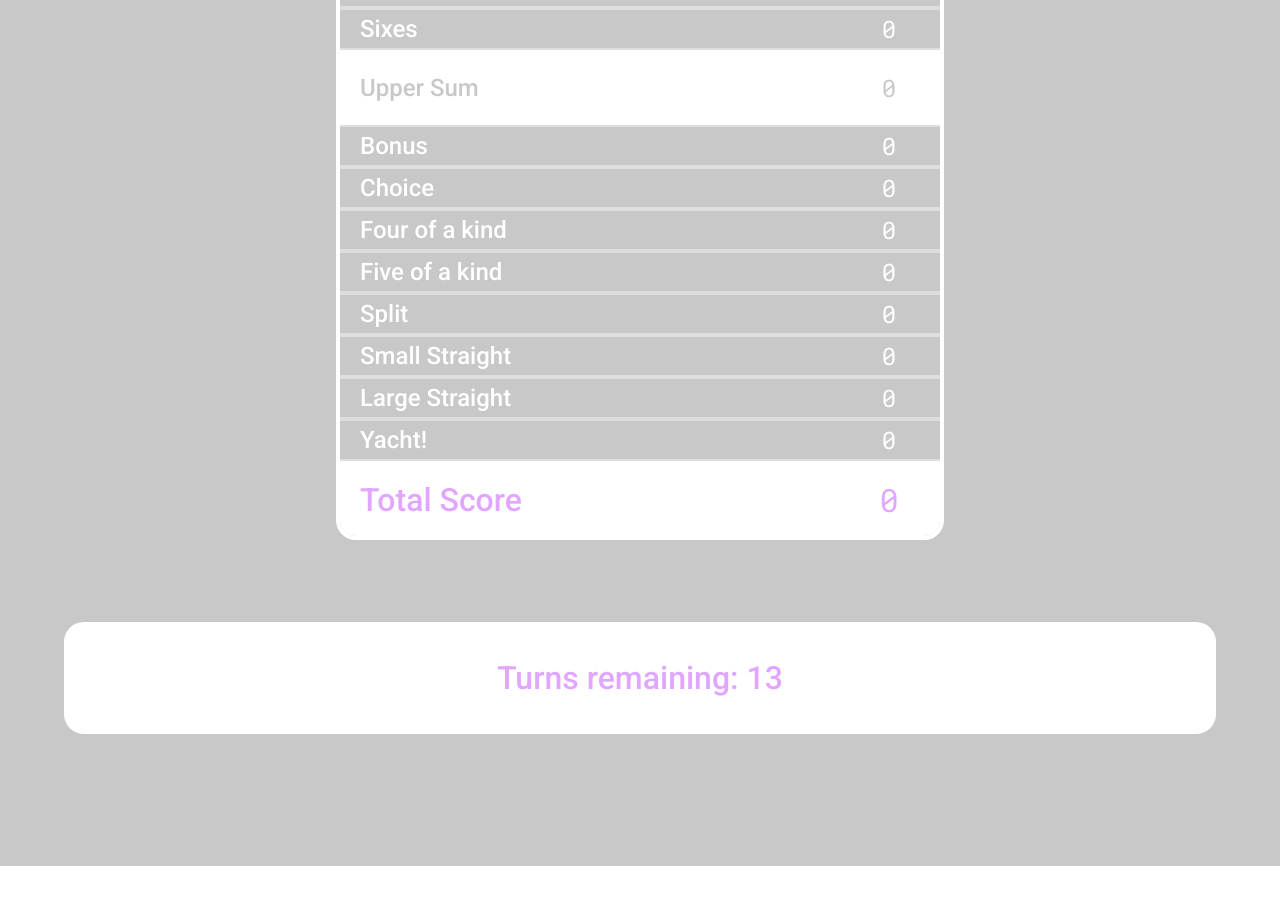
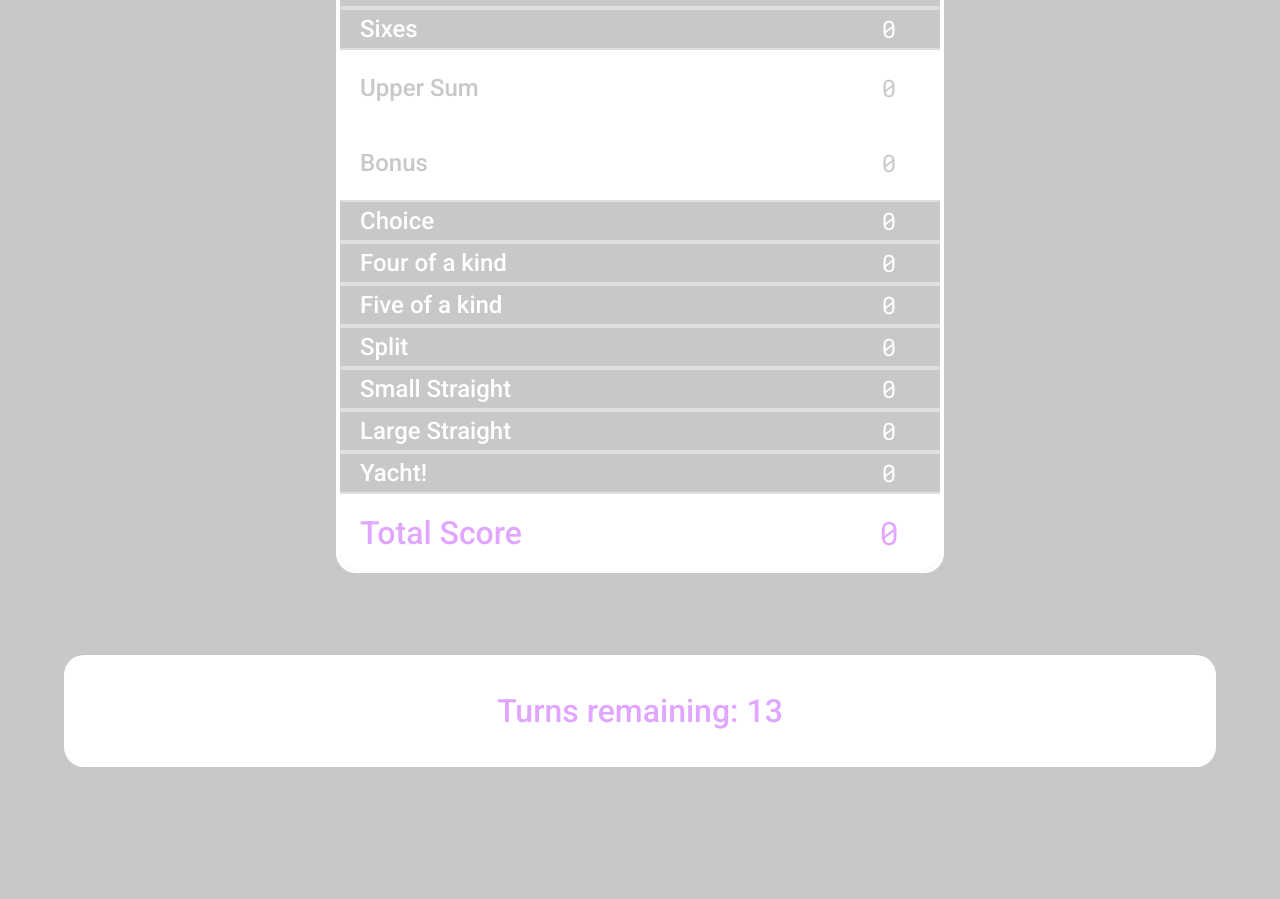
Before and after one commit to chriskstaton/SIXXES, a React (Vite) app: page / in a window 1280 px wide. Shown: the part 860-1759 px from the top of the page. Before the commit the page ends 1726 px from the top, so only its background shows below. Built offline with nearby package versions, Linux system fonts and the light colour scheme.

Commit message:
change vh of table, styles for bonus

```diff
--- a/src/Scoreboard.scss
+++ b/src/Scoreboard.scss
@@ -16,7 +16,7 @@ $scoreboard-border: 4px solid rgba(255, 255, 255, 0.4);
 		table {
 			text-align: center;
 			border-collapse: collapse;
-			height: 90vh;
+			height: 80vh;
 		}
 
 		tr {
@@ -42,6 +42,13 @@ $scoreboard-border: 4px solid rgba(255, 255, 255, 0.4);
 			cursor: default;
 		}
 
+		.bonus {
+			background-color: white;
+			color: rgb(200, 200, 200);
+			height: 75px;
+			cursor: default;
+		}
+
 		.total-score {
 			color: #e1a6ff;
 			height: 75px;
```
